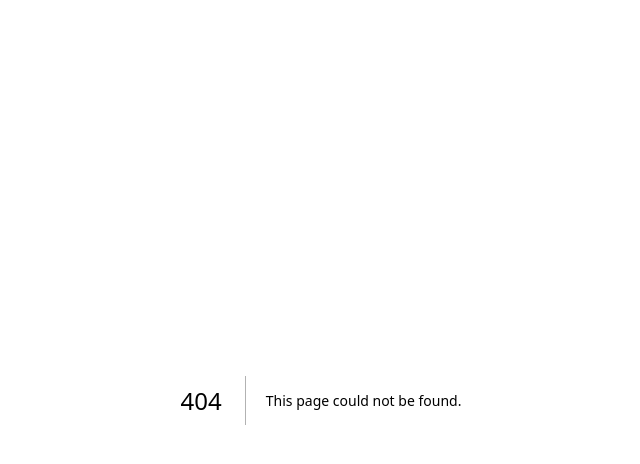
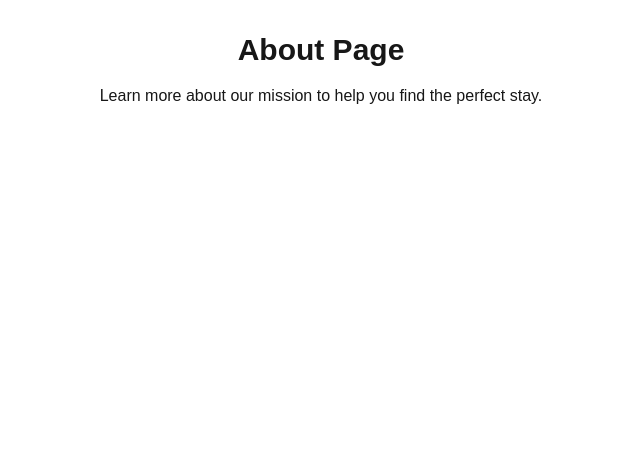
Before and after one commit to codewithgloria/alx-project-0x02-setup, a Next.js app in the folder alx-project-0x02/: page /about in a window 1280 px wide. Before the commit this address had no page. Shown: the top 464 px of the page, without its empty margins (319-959 px from the left). Built offline with nearby package versions, Linux system fonts and the light colour scheme.

Commit message:
completed task 2

```diff
--- a/alx-project-0x02/components/layout/Header.tsx
+++ b/alx-project-0x02/components/layout/Header.tsx
@@ -1,13 +1,14 @@
+import Link from 'next/link';
 import React from 'react';
 
 const Header: React.FC = () => {
   return (
     <header className="bg-white shadow-md py-4 px-6">
       <div className="container mx-auto flex justify-between items-center">
-        <h1 className="text-2xl font-bold text-blue-600">ALX</h1>
+        <h1 className="text-2xl font-bold text-blue-600">ALX Listing</h1>
         <nav className="space-x-6">
-          <a href="/" className="text-gray-700 hover:text-blue-600">Home</a>
-          <a href="/about" className="text-gray-700 hover:text-blue-600">About</a>
+          <Link href="/home" className="text-gray-700 hover:text-blue-600">Home</Link>
+          <Link href="/about" className="text-gray-700 hover:text-blue-600">About</Link>
         </nav>
       </div>
     </header>
--- a/alx-project-0x02/pages/_app.tsx
+++ b/alx-project-0x02/pages/_app.tsx
@@ -4,5 +4,5 @@ import type { AppProps } from 'next/app';
 export default function App({ Component, pageProps }: AppProps) {
   return (
       <Component {...pageProps} />
-   );
+     );
 }
--- /dev/null
+++ b/alx-project-0x02/pages/about.tsx
@@ -0,0 +1,12 @@
+import React from 'react';
+
+const AboutPage = () => {
+  return (
+    <div>
+      <h1 className="text-3xl font-bold text-center mt-8">About Page</h1>
+      <p className="text-center mt-4">Learn more about our mission to help you find the perfect stay.</p>
+    </div>
+  );
+};
+
+export default AboutPage;
--- /dev/null
+++ b/alx-project-0x02/pages/home.tsx
@@ -0,0 +1,12 @@
+import React from 'react';
+
+const HomePage = () => {
+  return (
+    <div>
+      <h1 className="text-3xl font-bold text-center mt-8">Home Page</h1>
+      <p className="text-center mt-4">Welcome to our application — find your favorite place here!</p>
+    </div>
+  );
+};
+
+export default HomePage;
```
